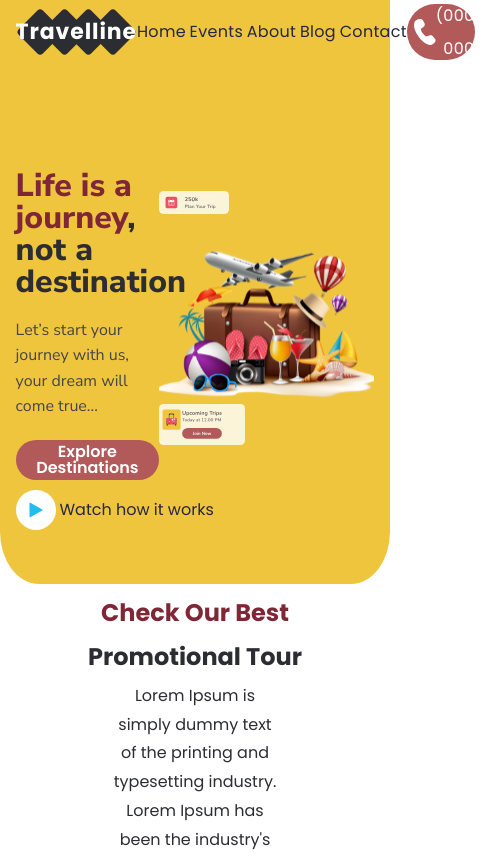
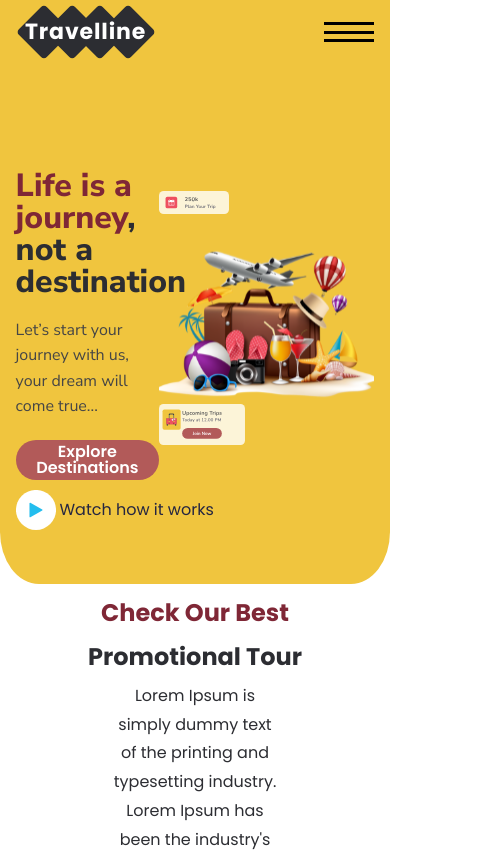
Before and after one commit to Liseeeenok/Travel-Agency, a Vue app: page /#/ in a window 390 px wide. Shown: the top 852 px of the page, 482 px wide, since content can reach past the window. Built offline with nearby package versions, Linux system fonts and the light colour scheme.

Commit message:
Added adaptive

```diff
--- a/src/App.vue
+++ b/src/App.vue
@@ -1,6 +1,6 @@
 <template>
     <div>
-        <navbar/>
+        <navbar @clickBurger="clickBurger($event)"/>
         <router-view></router-view>
     </div>
 </template>
@@ -10,6 +10,18 @@ import Navbar from './components/Navbar.vue'
 
 export default {
   components: { Navbar },
+  data() {
+    return {
+        openBurger: false,
+    }
+  },
+  methods: {
+    clickBurger(event) {
+        this.openBurger = event;
+        const body = document.querySelector('body');
+        body.classList.toggle('lock');
+    }
+  },
 
 }
 </script>
@@ -21,4 +33,7 @@ export default {
     padding: 0;
     box-sizing: border-box;
 }
+body.lock {
+    overflow: hidden;
+}
 </style>
--- a/src/components/Navbar.vue
+++ b/src/components/Navbar.vue
@@ -6,14 +6,17 @@
                     Travelline
                 </div>
             </div>
-            <div class="list__item">
-                <button @click="$router.push('/')" id="home" class="item">Home</button>
-                <button @click="$router.push('/events')" id="Events" class="item">Events</button>
-                <button @click="$router.push('/about')" id="About" class="item">About</button>
-                <button @click="$router.push('/blog')" id="Blog" class="item">Blog</button>
-                <button @click="$router.push('/contact')" id="Contact" class="item">Contact</button>
+            <div class="list__item" :class="openBurger ? 'active' : ''">
+                <button @click="$router.push('/'); ocBurger()" id="home" class="item">Home</button>
+                <button @click="$router.push('/events'); ocBurger()" id="Events" class="item">Events</button>
+                <button @click="$router.push('/about'); ocBurger()" id="About" class="item">About</button>
+                <button @click="$router.push('/blog'); ocBurger()" id="Blog" class="item">Blog</button>
+                <button @click="$router.push('/contact'); ocBurger()" id="Contact" class="item">Contact</button>
             </div>
-            <div class="number">
+            <div class="burger" id="burger" @click="ocBurger()">
+				<span></span>
+			</div>
+            <div class="number" :class="openBurger ? 'active' : ''">
                 <img class="number__image" src="@/image/1542.svg"/>
                 <button class="number__button">+1 (000) 000 000</button>
             </div>
@@ -23,7 +26,17 @@
 
 <script>
 export default {
-
+    data() {
+        return {
+            openBurger: false,
+            }
+    },
+    methods: {
+        ocBurger() {
+            this.openBurger = !this.openBurger;
+            this.$emit('clickBurger', this.openBurger)
+        }
+    }
 }
 </script>
 
@@ -113,4 +126,81 @@ export default {
     width: 22px;
     margin-left: 10%;
 }
+@media (max-width: 769px) {
+    .burger span {
+		content: '';
+		background-color: #000;
+		position: absolute;
+		width: 50px;
+		height: 0.7vw;
+		top: 50%;
+        top: 2.25vw;
+		}
+    .burger {
+        margin: auto 0;
+		display: block;
+		position: relative;
+		height: 5vw;
+		width: 50px;
+		z-index: 31;
+	}
+    .burger:before,.burger:after {
+		content: '';
+		background-color: #000;
+		position: absolute;
+		width: 100%;
+		height: 0.7vw;
+	}
+    .burger:before {
+		top: 0;
+	}
+	.burger:after {
+		bottom: 0;
+	}
+    .list__item {
+		overflow: auto;
+		display: flex;
+		position: fixed;
+		font-size: 6vw;
+		top: 60px;
+		left: 0;
+        height: 100%;
+		width: 100%;
+		background-color: #F0C53E;
+		z-index: 30;
+		text-align: center;
+		flex-direction: column;
+		transform: translateY(-120vh);
+		transition: all 0.3s ease 0s;
+        max-width: none;
+        padding-bottom: 25%;
+	}
+	.list__item.active {
+		transform: translateY(0);
+	}
+    .item {
+        margin: auto;
+        font-size: 27px;
+    }
+    .number {
+		position: fixed;
+		z-index: 31;
+		justify-content: space-between;
+		transform: translateY(-120vh);
+		transition: all 0.3s ease 0s;
+        top: 90%;
+        width: 90%;
+	}
+	.number.active {
+		transform: translateY(0);
+	}
+    .number__button {
+        font-size: 20px;
+        line-height: 60px;
+        margin: auto;
+    }
+    .number__image {
+        width: 40px;
+    }
+}
 </style>
```
Also changed, not shown: 7 other files (tests, documents, lock files or other folders).
